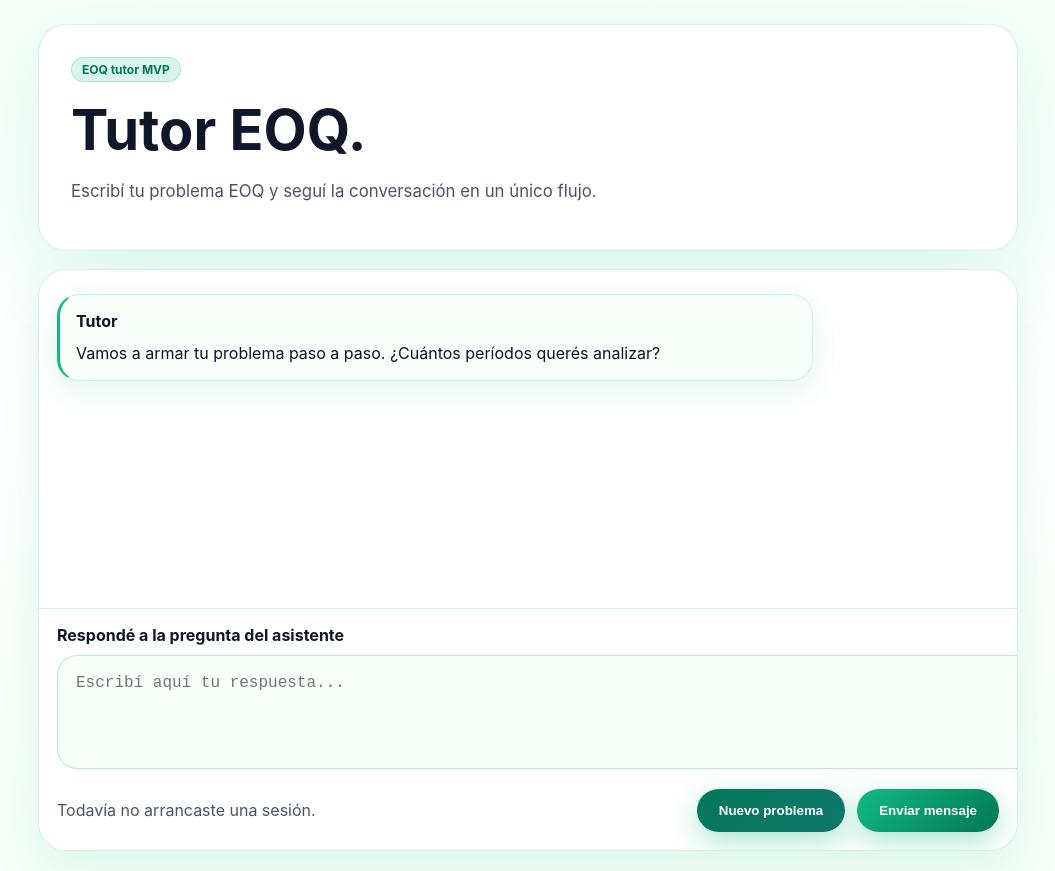
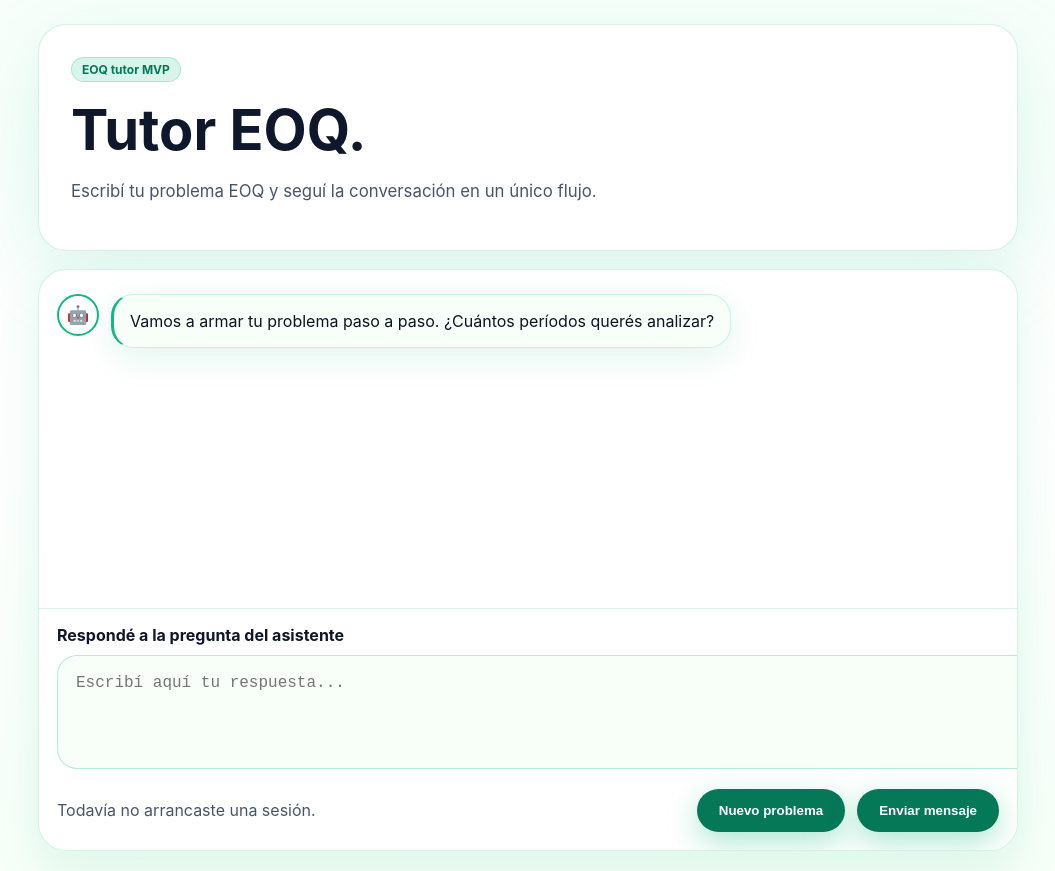
Before and after one commit to julianaguirre30/BOT-EOQ-dinamicos, a Next.js app: page /chat in a window 1280 px wide. Shown: the whole page, without its empty margins (112-1167 px from the left). Built offline with nearby package versions, Linux system fonts and the light colour scheme.

Commit message:
cambios en la estetica conversacion

```diff
--- a/app/page.tsx
+++ b/app/page.tsx
@@ -18,7 +18,7 @@ export default function HomePage() {
         padding: '48px 40px',
         background: '#ffffff',
         border: '1px solid rgba(16, 185, 129, 0.18)',
-        boxShadow: '0 28px 90px rgba(16, 185, 129, 0.12)',
+        boxShadow: '0 28px 90px rgba(12, 219, 108, 0.27)',
         textAlign: 'center',
       }}>
         <span style={{
--- a/src/ui/chat-composer.tsx
+++ b/src/ui/chat-composer.tsx
@@ -28,7 +28,7 @@ const composerStyles = {
   button: {
     borderRadius: '999px',
     border: 'none',
-    background: 'linear-gradient(135deg, #10b981, #047857)',
+    background: '#047857',
     color: 'white',
     padding: '14px 22px',
     fontWeight: 700,
@@ -103,7 +103,7 @@ export const ChatComposer = ({
         {pendingResetProblem ? <span style={composerStyles.muted}>El próximo envío va a arrancar un problema nuevo.</span> : null}
       </div>
       <div style={composerStyles.buttonRow}>
-        <button type="button" style={{ ...composerStyles.button, background: 'linear-gradient(135deg, #047857, #0f766e)' }} onClick={onResetProblem}>
+        <button type="button" style={{ ...composerStyles.button, background: '#047857' }} onClick={onResetProblem}>
           Nuevo problema
         </button>
         <button type="submit" style={composerStyles.button} disabled={isSubmitting}>
--- a/src/ui/chat-feed.tsx
+++ b/src/ui/chat-feed.tsx
@@ -49,6 +49,44 @@ const feedStyles = {
     border: '1px dashed rgba(16, 185, 129, 0.24)',
     color: '#0f172a',
   } as CSSProperties,
+  messageRow: {
+    display: 'flex',
+    alignItems: 'flex-start',
+    gap: '12px',
+    marginBottom: '10px',
+  } as CSSProperties,
+  messageRowUser: {
+    justifyContent: 'flex-end',
+  } as CSSProperties,
+  avatar: {
+    width: '38px',
+    height: '38px',
+    minWidth: '38px',
+    borderRadius: '50%',
+    display: 'grid',
+    placeItems: 'center',
+    fontSize: '18px',
+    color: '#047857',
+    border: '2px solid #10b981',
+    background: 'transparent',
+  } as CSSProperties,
+  assistantAvatar: {
+    background: 'transparent',
+  } as CSSProperties,
+  userAvatar: {
+    background: 'transparent',
+  } as CSSProperties,
+  srOnly: {
+    position: 'absolute',
+    width: '1px',
+    height: '1px',
+    padding: 0,
+    margin: '-1px',
+    overflow: 'hidden',
+    clip: 'rect(0, 0, 0, 0)',
+    whiteSpace: 'nowrap',
+    border: 0,
+  } as CSSProperties,
   muted: {
     color: '#475569',
   } as CSSProperties,
@@ -68,9 +106,11 @@ export const ChatFeed = ({ entries }: { entries: ChatEntry[] }) => {
   if (entries.length === 0) {
     return (
       <article style={feedStyles.turn} data-testid="chat-turn-assistant">
-        <div style={feedStyles.bubble}>
-          <strong>Tutor</strong>
-          <p style={{ margin: '8px 0 0' }}>Hola, te ayudo a resolver tu problema de EOQ dinámico.</p>
+        <div style={feedStyles.messageRow}>
+          <div style={{ ...feedStyles.avatar, ...feedStyles.assistantAvatar }}>🤖</div>
+          <div style={feedStyles.bubble}>
+            <p style={{ margin: 0 }}>Hola, te ayudo a resolver tu problema de EOQ dinámico.</p>
+          </div>
         </div>
       </article>
     );
@@ -80,9 +120,21 @@ export const ChatFeed = ({ entries }: { entries: ChatEntry[] }) => {
     <section style={feedStyles.feed} aria-label="Conversación" data-testid="chat-feed">
       {entries.map((entry) => (
         <article key={entry.id} style={getTurnStyle(entry.role)} data-testid={`chat-turn-${entry.role}`}>
-          <div style={getBubbleStyle(entry.role)}>
-            <strong>{entry.role === 'assistant' ? 'Tutor' : 'Vos'}</strong>
-            <p style={{ margin: '8px 0 0' }}>{entry.text}</p>
+          <div
+            style={{
+              ...feedStyles.messageRow,
+              ...(entry.role === 'user' ? feedStyles.messageRowUser : {}),
+            }}
+          >
+            {entry.role === 'assistant' ? (
+              <div style={{ ...feedStyles.avatar, ...feedStyles.assistantAvatar }}>🤖</div>
+            ) : null}
+            <div style={getBubbleStyle(entry.role)}>
+              <p style={{ margin: 0 }}>{entry.text}</p>
+            </div>
+            {entry.role === 'user' ? (
+              <div style={{ ...feedStyles.avatar, ...feedStyles.userAvatar }}>👤</div>
+            ) : null}
           </div>
           {entry.role === 'assistant' && entry.payload ? <ChatResponseCard response={entry.payload.response} /> : null}
         </article>
```
